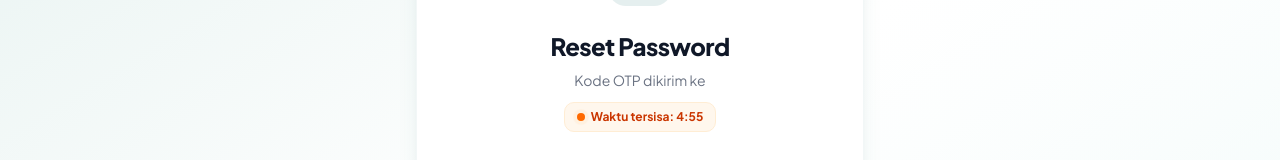
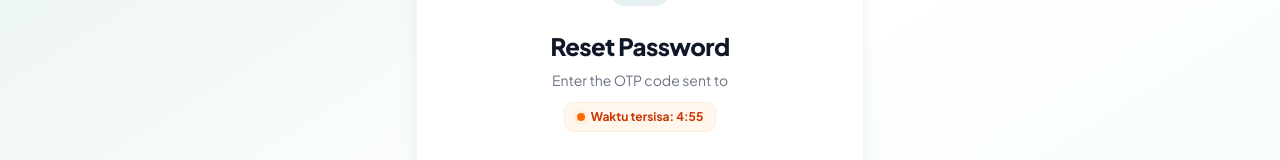
Before and after one commit to fadlanhy-rpl/monefin-web, a Next.js app: page /reset-password in a window 1280 px wide. Shown: the part 243-403 px from the top of the page. Built offline with nearby package versions, Linux system fonts and the light colour scheme.

Commit message:
fix(auth): clarify forgot password message to follow OWASP anti-enumeration standard

```diff
--- a/src/app/(auth)/forgot-password/page.js
+++ b/src/app/(auth)/forgot-password/page.js
@@ -28,10 +28,15 @@ function ForgotPasswordContent() {
 
     if (result.success) {
       setSent(true);
-      toast.success(isEn ? "OTP code has been sent to your email!" : "Kode OTP telah dikirim ke email Anda!");
+      toast.success(
+        result.message ||
+          (isEn
+            ? "If your email is registered, an OTP code has been sent!"
+            : "Jika email terdaftar, kode OTP telah dikirimkan ke email Anda!")
+      );
       setTimeout(() => {
         router.push(`/reset-password?email=${encodeURIComponent(email)}`);
-      }, 1500);
+      }, 1800);
     } else {
       toast.error(
         result.error ||
@@ -118,8 +123,8 @@ function ForgotPasswordContent() {
               <div className="w-12 h-12 bg-green-50 rounded-full flex items-center justify-center mx-auto">
                 <ArrowRight className="w-6 h-6 text-green-500" />
               </div>
-              <p className="text-sm text-gray-600 font-medium">
-                {isEn ? "OTP sent to" : "OTP dikirim ke"}{" "}
+              <p className="text-sm text-gray-600 font-medium leading-relaxed">
+                {isEn ? "If your email is registered, the OTP code will be sent to" : "Jika email terdaftar, kode OTP akan dikirim ke"}{" "}
                 <span className="font-bold text-[#00685F]">{email}</span>
               </p>
               <p className="text-xs text-gray-400">
--- a/src/app/(auth)/reset-password/page.js
+++ b/src/app/(auth)/reset-password/page.js
@@ -126,7 +126,10 @@ function ResetPasswordContent() {
           <div className="text-center mb-8">
             <h1 className="text-2xl font-extrabold text-gray-900 tracking-tight">Reset Password</h1>
             <p className="text-gray-500 text-sm mt-2">
-              Kode OTP dikirim ke <span className="font-bold text-[#00685F]">{email}</span>
+              {language === "en"
+                ? "Enter the OTP code sent to "
+                : "Masukkan kode OTP yang dikirimkan ke "}
+              <span className="font-bold text-[#00685F]">{email}</span>
             </p>
             {step === 1 && timeLeft > 0 && (
               <div className="mt-3 inline-flex items-center gap-1.5 px-3 py-1.5 rounded-lg bg-orange-50 border border-orange-100">
```
